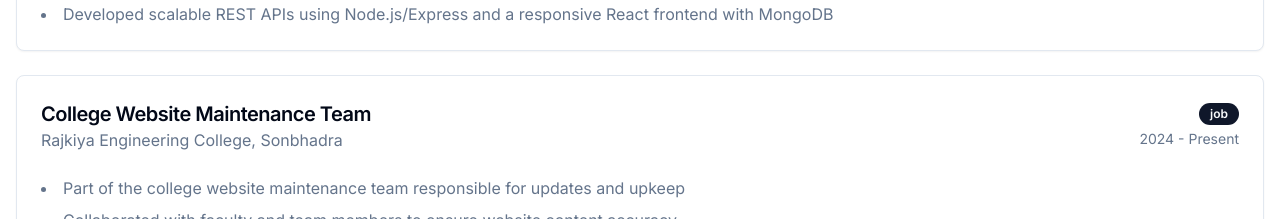
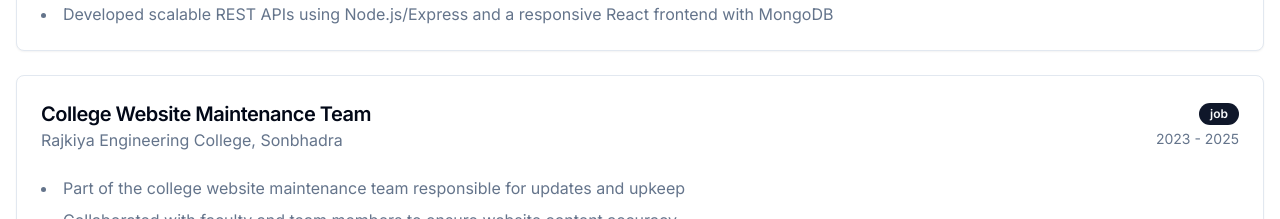
Before and after one commit to MahendraDwivedi/multi-mode-folio-verse, a React (Vite) app: page / in a window 1280 px wide. Shown: the part 1820-2039 px from the top of the page. Built offline with nearby package versions, Linux system fonts and the light colour scheme.

Commit message:
Changes
Co-authored-by: MahendraDwivedi <125341730+MahendraDwivedi@users.noreply.github.com>

```diff
--- a/src/data/portfolioData.ts
+++ b/src/data/portfolioData.ts
@@ -211,7 +211,7 @@ export const portfolioData: PortfolioData = {
     {
       title: "College Website Maintenance Team",
       company: "Rajkiya Engineering College, Sonbhadra",
-      duration: "2024 - Present",
+      duration: "2023 - 2025",
       description: [
         "Part of the college website maintenance team responsible for updates and upkeep",
         "Collaborated with faculty and team members to ensure website content accuracy",
```
